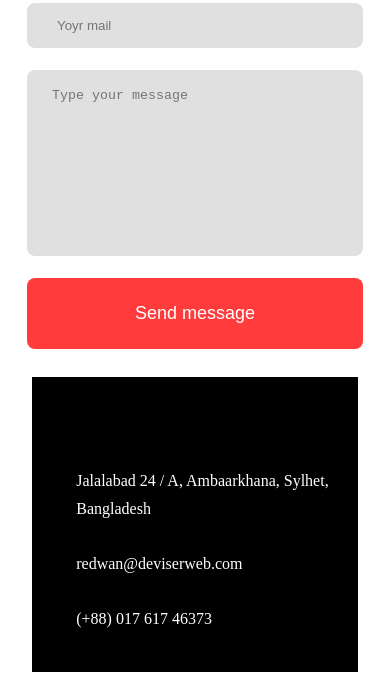
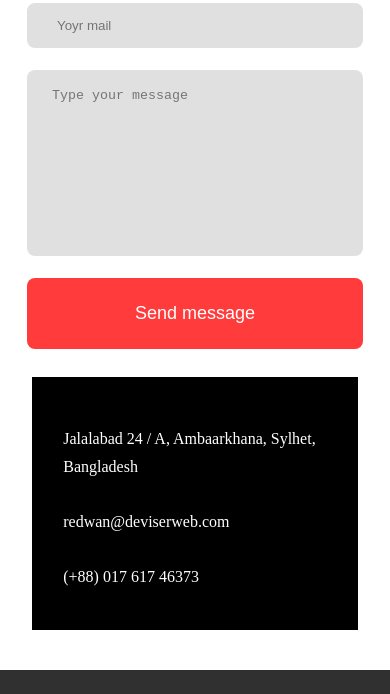
Before and after one commit to Pzqu/trescatni, a plain HTML site: page index.html in a window 390 px wide. Shown: the part 7361-8055 px from the top of the page. Drawn offline with Linux system fonts and the light colour scheme.

Commit message:
проект готов

```diff
--- a/styles/footer.css
+++ b/styles/footer.css
@@ -23,10 +23,15 @@
   .footer__meta {
     margin-left: 55px;
   }
+
+  .social {
+ /*    margin-right: 20px; */
+  }
 }
 
 @media screen and (max-width: 640px) {
   .social {
+/*     margin-right: 5px; */
     gap: 8px;
   }
 
--- a/styles/touch.css
+++ b/styles/touch.css
@@ -147,4 +147,8 @@
     margin: 22px 0;
     padding: 18px 25px;
 }
+
+.touch__contacts {
+  padding: 2px 0 12px 31px;
 }
+}
```
